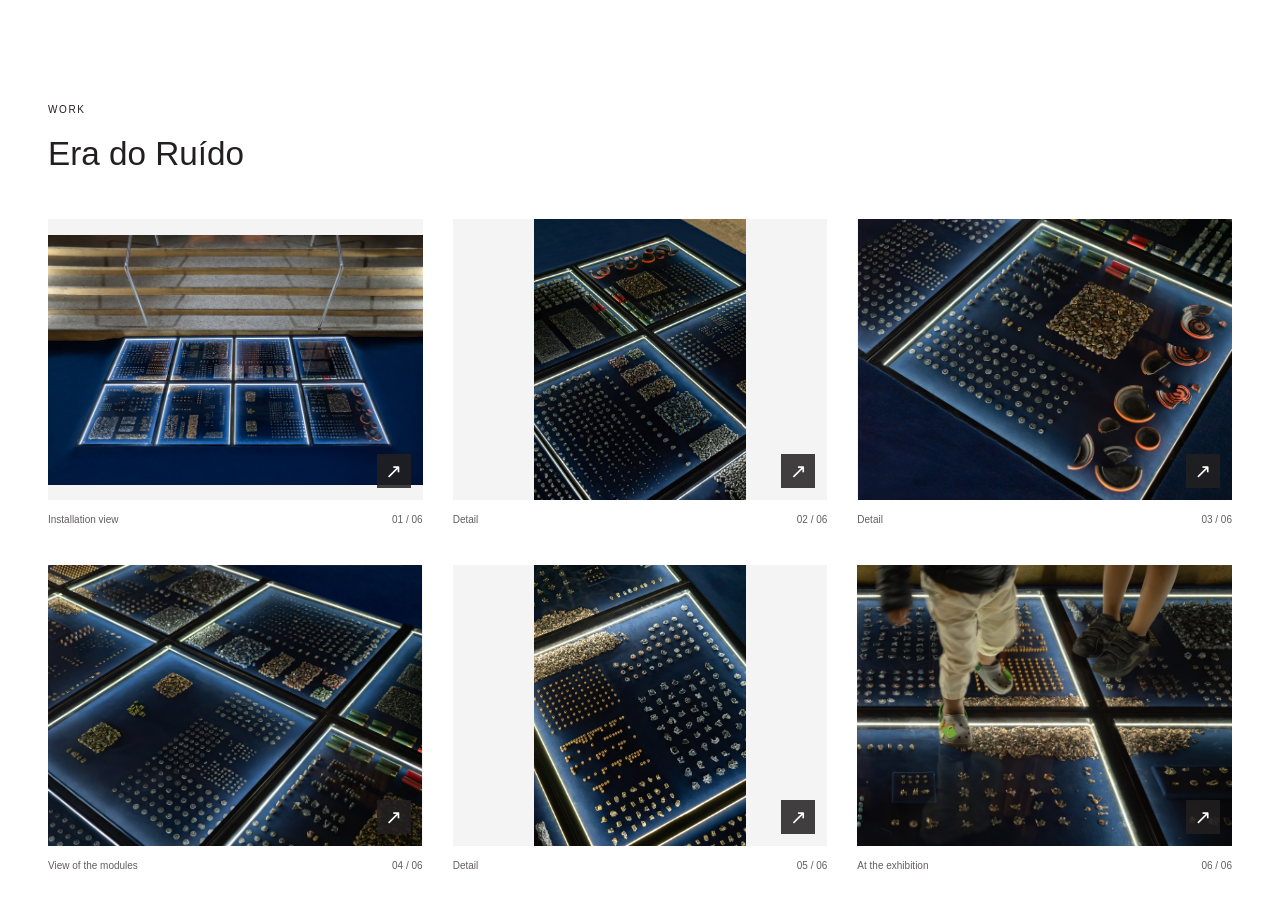
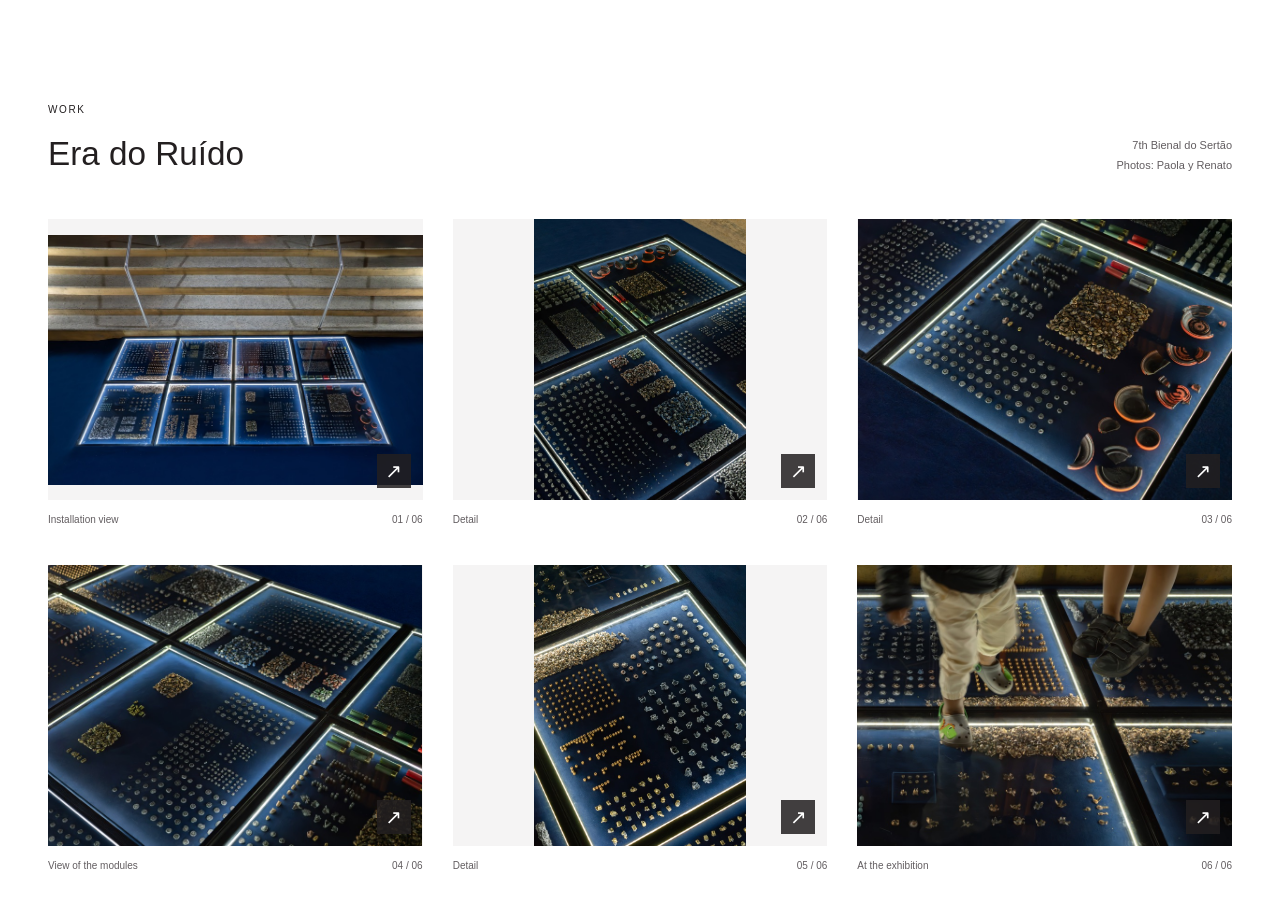
Before and after one commit to TheNewAndySP/juliana-galbetti-site, a plain HTML site: page index.html in a window 1280 px wide. Shown: the part 1440-2348 px from the top of the page. Drawn offline with Linux system fonts and the light colour scheme.

Commit message:
Restaura os textos ao lado de Era do Ruído

```diff
--- a/index.html
+++ b/index.html
@@ -78,6 +78,7 @@
     <section class="work-section wrap" id="trabalhos" aria-labelledby="work-title">
       <header class="section-heading">
         <div><p class="eyebrow">Work</p><h2 id="work-title" lang="pt-BR">Era do Ruído</h2></div>
+        <p class="section-context">7th Bienal do Sertão<br>Photos: Paola y Renato</p>
       </header>
       <div class="gallery" aria-label="Photographs of Era do Ruído">
         <figure class="gallery-item">
```
